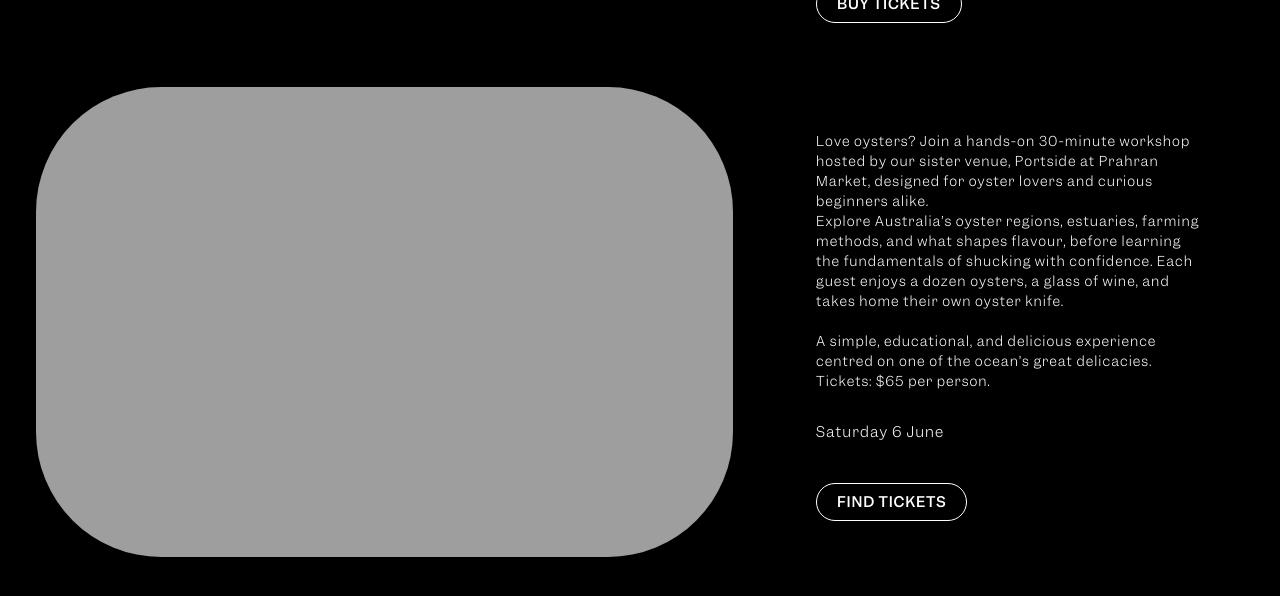
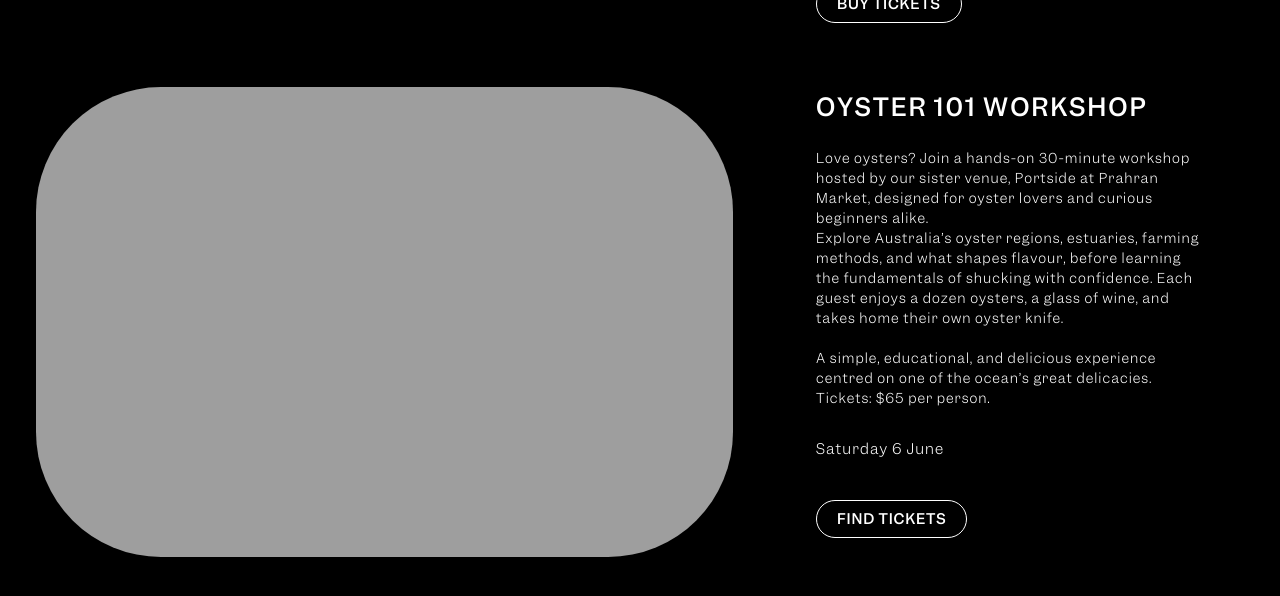
Before and after one commit to yugenteabar/restaurant, a Jekyll site: the page built from _pages/events.md, in a window 1280 px wide and 900 px high, scrolled down 539 px, cut to the strip 170-771 px from the top of the window. Shown: the top 596 px of the strip. Built offline with Jekyll 4.4.1, drawn with Linux system fonts in a browser that asks for light colours.

Commit message:
TinaCMS content update

```diff
--- a/_pages/events.md
+++ b/_pages/events.md
@@ -16,6 +16,7 @@ events:
     button_text: BUY TICKETS
     button_link: 'https://www.opentable.com/booking/experiences-availability?rid=170390&restref=170390&experienceId=707431&utm_source=external&utm_medium=referral&utm_campaign=shared'
   - event_image: /assets/images/Portside - Into It - 14th May1349_GRIFFIN SIMM_FIRST BATCH (1).jpg
+    event_title: OYSTER 101 WORKSHOP
     event_description: |-
       Love oysters? Join a hands-on 30-minute workshop hosted by our sister venue, Portside at Prahran Market, designed for oyster lovers and curious beginners alike.
 
```
